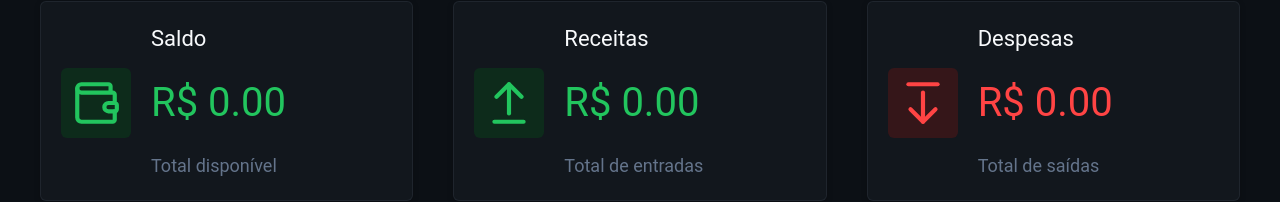
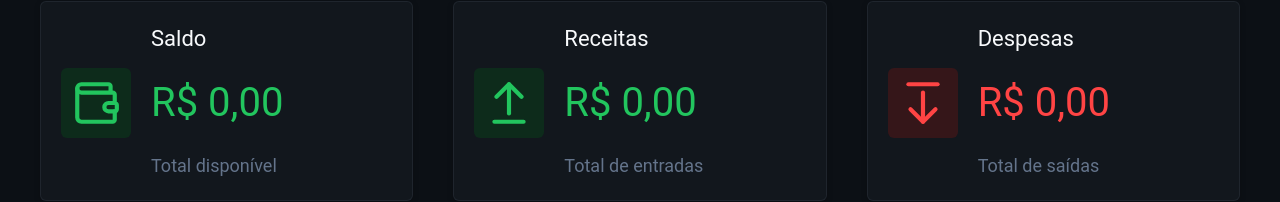
Before and after one commit to HenriqueCunha02/finance_dashboard, a React (Vite) app: page / in a window 1280 px wide. Shown: the part 113-315 px from the top of the page. Built offline with nearby package versions, Linux system fonts and the light colour scheme.

Commit message:
feat: add format currency function

```diff
--- a/src/components/Summary/index.tsx
+++ b/src/components/Summary/index.tsx
@@ -2,6 +2,7 @@ import { ArrowUpFromLine, Wallet, ArrowDownFromLine } from 'lucide-react';
 
 import styles from './styles.module.css';
 import { useFinanceContext } from '../../contexts/useFinanceContext';
+import { formatCurrency } from '../../utils/formatCurrency';
 
 export function Summary() {
   const { state } = useFinanceContext();
@@ -30,7 +31,7 @@ export function Summary() {
           <div className={styles.iconContainer}>
             <Wallet className={styles.greenIcon} />
           </div>
-          <span className={styles.amount}>R$ {balance.toFixed(2)}</span>
+          <span className={styles.amount}>{formatCurrency(balance)}</span>
         </div>
         <p className={styles.footer}>Total disponível</p>
       </div>
@@ -41,7 +42,7 @@ export function Summary() {
           <div className={styles.iconContainer}>
             <ArrowUpFromLine className={styles.greenIcon} />
           </div>
-          <span className={styles.amount}>R$ {income.toFixed(2)}</span>
+          <span className={styles.amount}>{formatCurrency(income)}</span>
         </div>
         <p className={styles.footer}>Total de entradas</p>
       </div>
@@ -52,7 +53,7 @@ export function Summary() {
           <div className={styles.iconContainer}>
             <ArrowDownFromLine className={styles.arrowDownFromLine} />
           </div>
-          <span className={styles.spent}>R$ {expense.toFixed(2)}</span>
+          <span className={styles.spent}>{formatCurrency(expense)}</span>
         </div>
         <p className={styles.footer}>Total de saídas</p>
       </div>
--- a/src/components/TransactionList/index.tsx
+++ b/src/components/TransactionList/index.tsx
@@ -8,6 +8,7 @@ import {
 import styles from './styles.module.css';
 import { useFinanceContext } from '../../contexts/useFinanceContext';
 import { FinanceActionTypes } from '../../contexts/financeActions';
+import { formatCurrency } from '../../utils/formatCurrency';
 
 export function TransactionList() {
   const { state, dispatch } = useFinanceContext();
@@ -43,13 +44,11 @@ export function TransactionList() {
             <div className={styles.trasationMiddle}>
               {transaction.type === 'income' ? (
                 <span className={styles.amountPositive}>
-                  {' '}
-                  + R${transaction.amount}{' '}
+                  + {formatCurrency(transaction.amount)}
                 </span>
               ) : (
                 <span className={styles.amountNegative}>
-                  {' '}
-                  - R${transaction.amount}{' '}
+                  - {formatCurrency(transaction.amount)}
                 </span>
               )}
             </div>
--- /dev/null
+++ b/src/utils/formatCurrency.ts
@@ -0,0 +1,6 @@
+export function formatCurrency(value: number) {
+  return new Intl.NumberFormat('pt-BR', {
+    style: 'currency',
+    currency: 'BRL',
+  }).format(value);
+}
```
